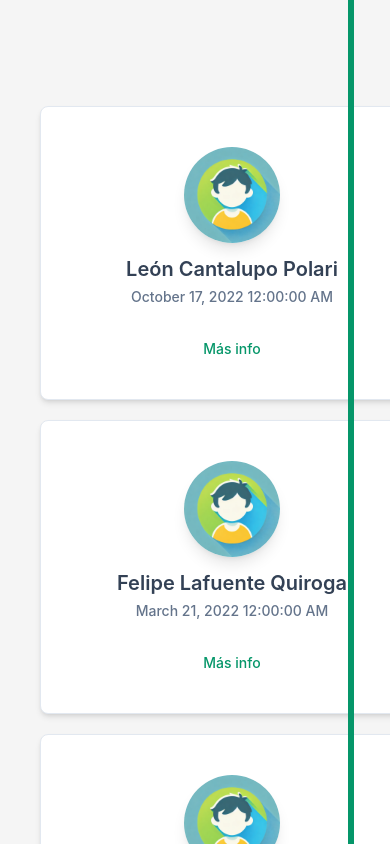
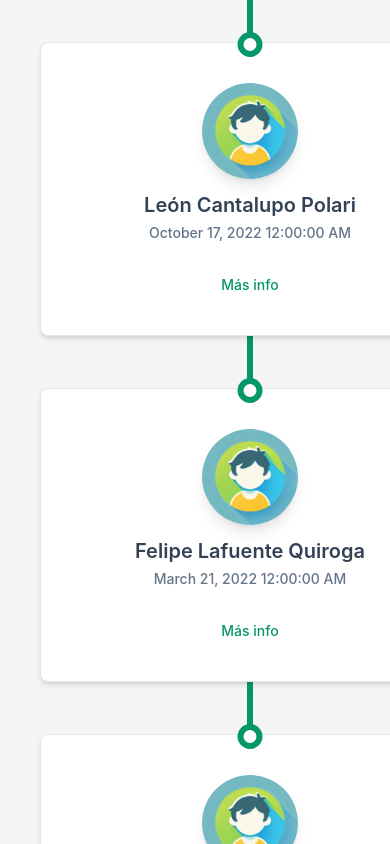
Before and after one commit to IlanVivanco/oli-timeline, a Vue app: page / in a window 390 px wide. Shown: the top 844 px of the page. Built offline with nearby package versions, Linux system fonts and the light colour scheme.

Commit message:
Fix responsive

```diff
--- a/src/components/Timeline.vue
+++ b/src/components/Timeline.vue
@@ -220,39 +220,17 @@ onMounted(() => {
 <template>
 	<div v-if="sortedData.length" class="timeline">
 		<div v-for="person in sortedData" :key="person.name" class="timeline__item">
-			<div
-				class="content flex flex-col items-center px-4 py-10 max-w-sm bg-white rounded-lg border border-slate-200 shadow-md"
-			>
-				<img
-					class="mb-3 w-24 h-24 rounded-full shadow-lg"
-					:src="person.photo ? `/images/people/${person.photo}` : '/images/person.jpg'"
-					:alt="person.name"
-				/>
+			<div class="content flex flex-col items-center px-4 py-10 max-w-sm bg-white rounded-lg border border-slate-200 shadow-md">
+				<img class="mb-3 w-24 h-24 rounded-full shadow-lg" :src="person.photo ? `/images/people/${person.photo}` : '/images/person.jpg'" :alt="person.name" />
 				<h2 v-if="person.name?.length" class="mb-1 text-xl font-semibold text-slate-700">
 					{{ person.name }}
 				</h2>
-				<time
-					v-if="person.date?.length"
-					class="text-sm font-medium mb-4 text-slate-500"
-					:datetime="UTCDate(person.date)"
-				>
+				<time v-if="person.date?.length" class="text-sm font-medium mb-4 text-slate-500" :datetime="UTCDate(person.date)">
 					{{ localizedDate(person.date) }}
 				</time>
 				<div class="flex mt-4 space-x-3 md:mt-6">
-					<a
-						v-if="!person.datailsOpen"
-						href="#"
-						class="inline-flex items-center text-sm font-medium text-center text-emerald-600"
-						@click.prevent="changeDetailStatus(person)"
-						>Más info</a
-					>
-					<a
-						v-else
-						href="#"
-						class="inline-flex items-center text-sm font-medium text-center text-slate-400"
-						@click.prevent="person.datailsOpen = !person.datailsOpen"
-						>Cerrar</a
-					>
+					<a v-if="!person.datailsOpen" href="#" class="inline-flex items-center text-sm font-medium text-center text-emerald-600" @click.prevent="changeDetailStatus(person)">Más info</a>
+					<a v-else href="#" class="inline-flex items-center text-sm font-medium text-center text-slate-400" @click.prevent="person.datailsOpen = !person.datailsOpen">Cerrar</a>
 				</div>
 
 				<Transition name="bounce">
@@ -278,11 +256,7 @@ onMounted(() => {
 								</p>
 							</caption>
 							<tbody>
-								<tr
-									v-for="[label, content] in person.formattedUnits"
-									:key="label"
-									class="border-b border-slate-100"
-								>
+								<tr v-for="[label, content] in person.formattedUnits" :key="label" class="border-b border-slate-100">
 									<th scope="row" class="py-4 px-6 font-medium text-slate-900 whitespace-nowrap bg-slate-50">
 										{{ label }}
 									</th>
@@ -311,9 +285,11 @@ onMounted(() => {
 			transform: scale(0);
 			opacity: 0;
 		}
+
 		75% {
 			transform: scale(1.1);
 		}
+
 		100% {
 			transform: scale(1);
 			opacity: 1;
@@ -323,10 +299,14 @@ onMounted(() => {
 	.timeline {
 		position: relative;
 		max-width: 1200px;
-	width: 100%;
+		width: fit-content;
 		margin: 0 auto;
 		padding-top: 6rem;
 		padding-bottom: 4rem;
+
+		@media screen and (width < 600px) {
+			padding-top: 2rem;
+		}
 
 		&::after {
 			content: '';
@@ -341,6 +321,11 @@ onMounted(() => {
 			@media screen and (min-width: 1024px) {
 				left: 50%;
 			}
+
+			@media screen and (width < 600px) {
+				left: 50%;
+				z-index: -1;
+			}
 		}
 
 		&__item {
@@ -354,8 +339,17 @@ onMounted(() => {
 				width: 50%;
 			}
 
+			@media screen and (width < 600px) {
+				width: 100%;
+			}
+
 			.content {
 				position: relative;
+
+				@media screen and (width < 600px) {
+					min-width: 100%;
+					margin-bottom: 2rem;
+				}
 			}
 
 			&::after {
@@ -370,11 +364,18 @@ onMounted(() => {
 				transform: translate(50%, -50%);
 				border-radius: 50%;
 				z-index: 1;
+
+				@media screen and (width < 600px) {
+					inset: auto;
+					top: 0;
+					transform: translate(-50%, 0);
+				}
 			}
 
 			&:nth-child(odd) {
 				left: 0;
-			@media screen and (min-width: 520px) {
+
+				@media screen and (min-width: 600px) {
 					&::before {
 						content: '';
 						position: absolute;
@@ -387,10 +388,17 @@ onMounted(() => {
 						background-color: var(--color-emerald-600);
 					}
 				}
+
 				.content {
-				@media screen and (min-width: 520px) {
+					@media screen and (min-width: 1024px) {
 						margin: 0 0 0 60px;
+					}
 
+					@media screen and (min-width: 600px) {
+						margin: 0 0 0 auto;
+					}
+
+					@media screen and (min-width: 600px) {
 						&::before {
 							content: '';
 							position: absolute;
@@ -409,7 +417,7 @@ onMounted(() => {
 			}
 
 			&:nth-child(even) {
-			@media screen and (min-width: 520px) {
+				@media screen and (min-width: 600px) {
 					&::before {
 						content: '';
 						position: absolute;
@@ -420,6 +428,7 @@ onMounted(() => {
 						z-index: 0;
 						height: 6px;
 						background-color: var(--color-emerald-600);
+
 						@media screen and (min-width: 1024px) {
 							left: 0;
 						}
@@ -443,8 +452,15 @@ onMounted(() => {
 				}
 
 				.content {
-				@media screen and (min-width: 520px) {
+					@media screen and (min-width: 1024px) {
 						margin: 0 60px 0 0;
+					}
+
+					@media screen and (min-width: 600px) {
+						margin: 0 0 0 auto;
+					}
+
+					@media screen and (min-width: 600px) {
 
 						&::before {
 							content: '';
@@ -458,6 +474,7 @@ onMounted(() => {
 							border: 6px solid var(--color-emerald-600);
 							border-radius: 50%;
 							z-index: 1;
+
 							@media screen and (min-width: 1024px) {
 								left: -5px;
 							}
```
Lines whose indentation alone changed are shown as unchanged.
